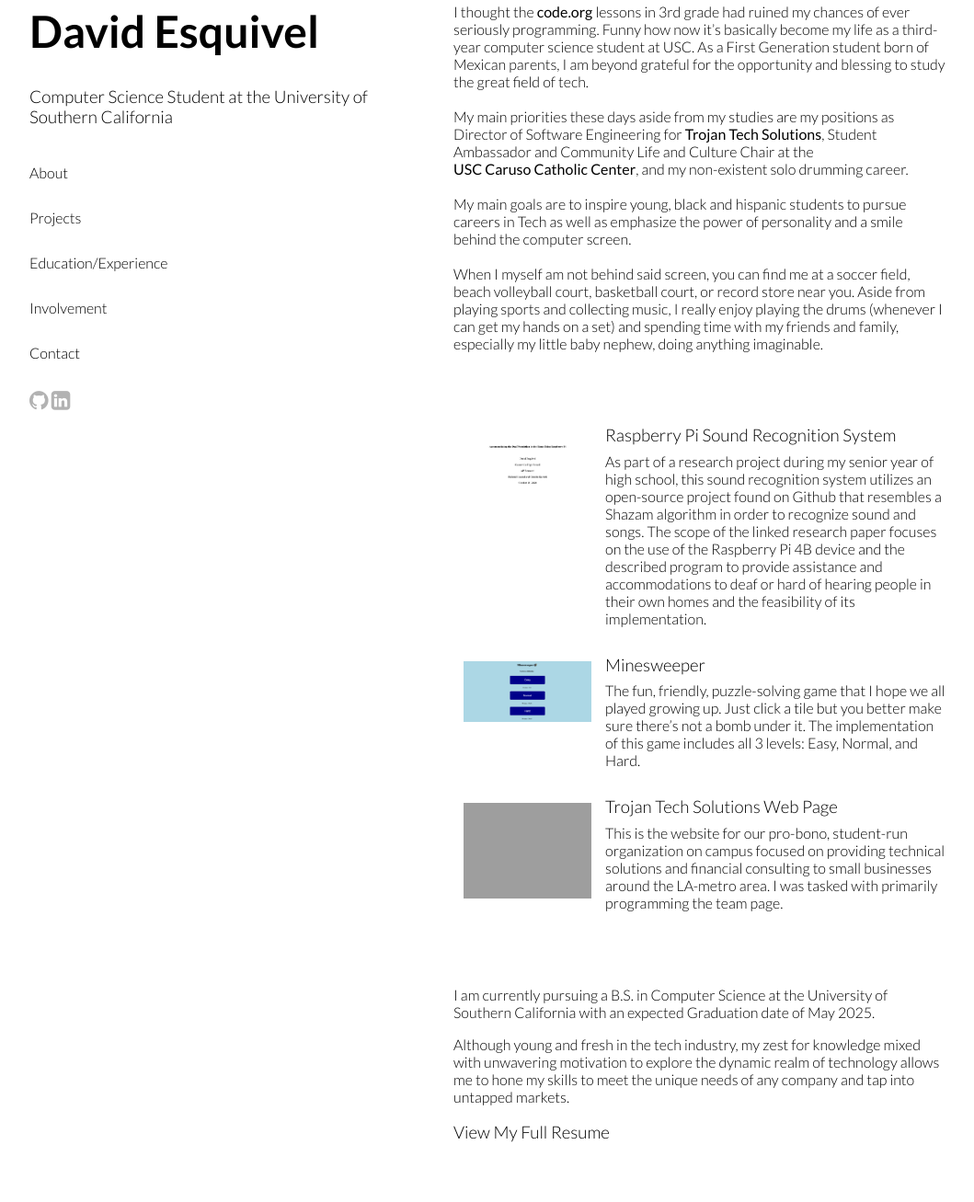
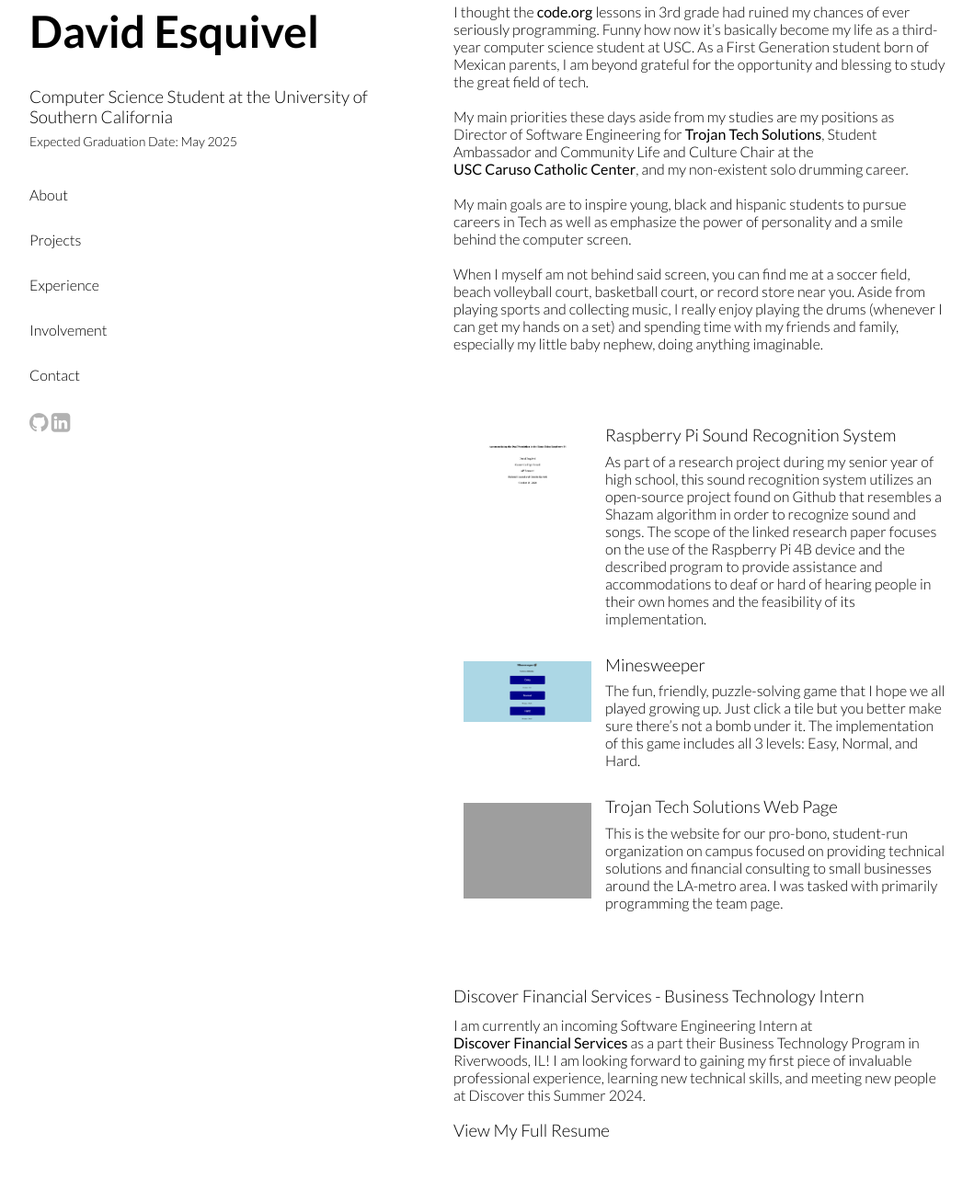
Before and after one commit to desquive/percy, a plain HTML site: page index.html in a window 1280 px wide. Shown: the part 70-1377 px from the top of the page at 92% size, without its empty margins (147-1206 px from the left). Drawn offline with Linux system fonts and the light colour scheme; grey boxes are pictures that could not be loaded.

Commit message:
new experience and other quick edits

```diff
--- a/index.css
+++ b/index.css
@@ -34,6 +34,14 @@
 }
 .left-text h3{
     font-weight: 375;
+}
+
+.edu-head{
+    margin-bottom:5px;
+}
+
+.grad-date{
+    font-size: 14px;
 }
 
 .tags{
@@ -139,7 +147,7 @@
     font-weight: 300;
 }
 
-#edu h3{
+#exp h3{
     margin-bottom: -5px;
 }
 
--- a/index.html
+++ b/index.html
@@ -19,11 +19,12 @@
                         <div class="name-heading">
                             <h1>David Esquivel</h1>
                         </div>
-                        <h3>Computer Science Student at the University of Southern California</h3>
+                        <h3 class="edu-head">Computer Science Student at the University of Southern California</h3>
+                        <span class="grad-date">Expected Graduation Date: May 2025</span>
                         <div class="tags">
                             <a class="effect mytags" href="#about">About</a>
                             <a class="effect mytags" href="#projects">Projects</a>
-                            <a class="effect mytags" href="#edu">Education/Experience</a>
+                            <a class="effect mytags" href="#exp">Experience</a>
                             <a class="effect mytags" href="#involvement">Involvement</a>
                             <a class="effect mytags" href="#contact">Contact</a>
                             <div class="mylinksdiv">
@@ -107,14 +108,18 @@
                             </a>
                         </div>
                     </div>
-                    <div class="right-text" id="edu">
-                        <p>I am currently pursuing a B.S. in Computer Science at the University of Southern
-                            California with an expected Graduation date of May 2025.
-                        </p>
-                        <p>Although young and fresh in the tech industry, my zest for knowledge mixed
-                            with unwavering motivation to explore the dynamic realm of technology allows me
-                            to hone my skills to meet the unique needs of any company and tap into untapped markets.
-                        </p>
+                    <div class="right-text" id="exp">
+                        <div class="involve-text">
+                            <h3>Discover Financial Services - Business Technology Intern</h3>
+                            <p>
+                                I am currently an incoming Software Engineering Intern at
+                                <a href="https://www.discover.com/company/our-company/" target="_blank" class="embedded effect">
+                                Discover Financial Services</a>
+                                as a part their Business Technology Program in Riverwoods, IL! I am looking forward to gaining
+                                my first piece of invaluable professional experience, learning new technical skills, and meeting
+                                new people at Discover this Summer 2024.
+                            </p>
+                        </div>
                         <h3><a class="effect" id="resume" href="docs/Digital_Esquivel_Resume.pdf" target="_blank">View My Full Resume</a></h3>
                     </div>
                     <div class="right-text" id="involvement">
@@ -157,7 +162,7 @@
                     </div>
                     <div class="right-text" id="contact">
                         <h3>Wanna reach out?</h3>
-                        I am currently seeking any technical internship opportunites so feel free to reach out!
+                        I am no longer seeking any technical internship opportunites but feel free to reach out for any professional or academic inquiries!
                         <h3><a class="effect" href="https://mail.google.com/mail/?view=cm&fs=1&tf=1&to=desquive@usc.edu" target="_blank">Say Hi!</a></h3>
                     </div>
                     <div class="right-text" id="footer">
```
